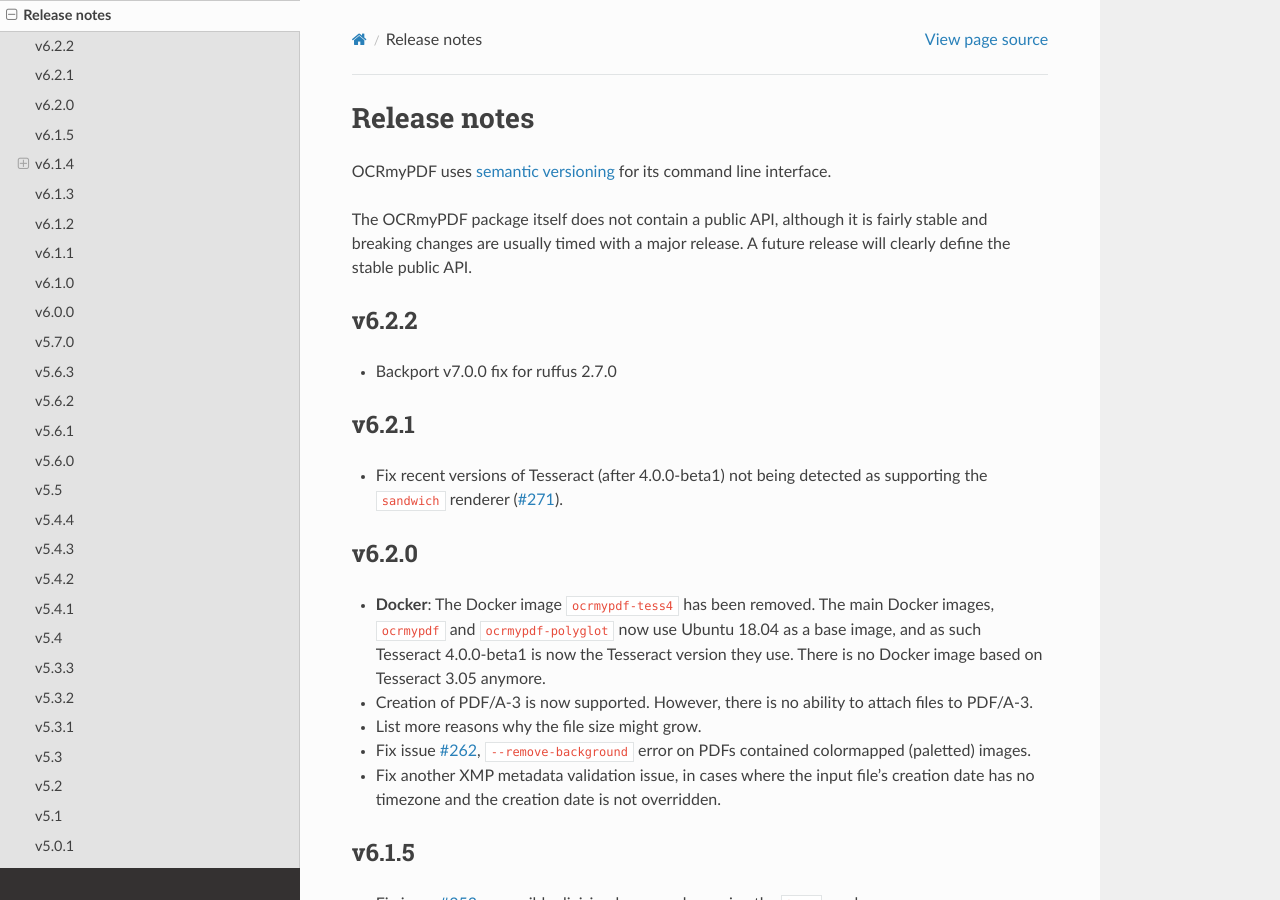
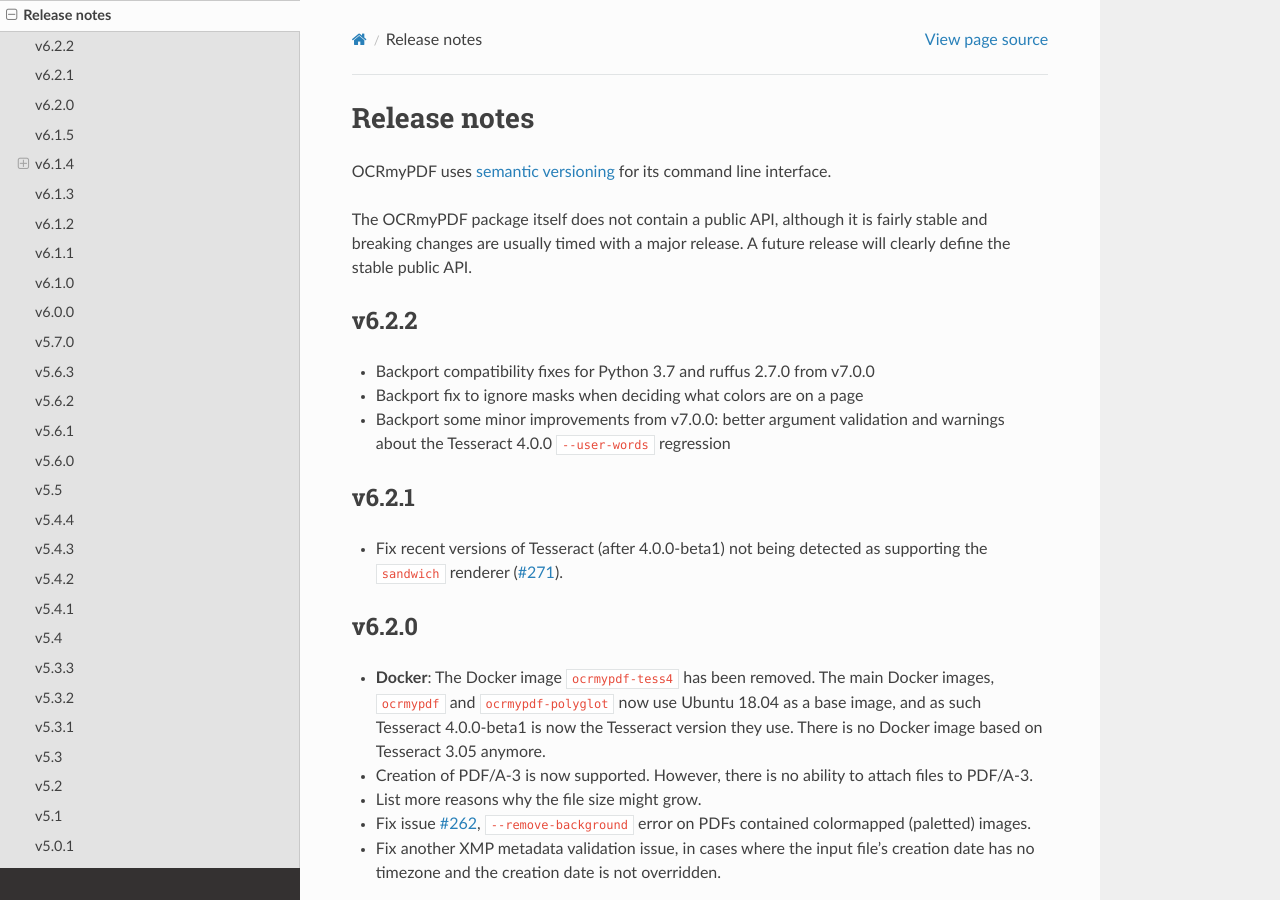
Before and after one commit to ocrmypdf/OCRmyPDF, a Sphinx documentation site: the page built from docs/release_notes.rst, in a window 1280 px wide and 900 px high. Built offline with Sphinx 7.4.7 and the Read the Docs theme 2.0.0, drawn with Linux system fonts in a browser that asks for light colours; pages that are not in the unit, such as notebooks, are missing from menus.

Commit message:
Update release notes for v6.2.2

```diff
--- a/docs/release_notes.rst
+++ b/docs/release_notes.rst
@@ -13,8 +13,9 @@
 v6.2.2
 ------
 
--   Backport v7.0.0 fix for ruffus 2.7.0
-
+-   Backport compatibility fixes for Python 3.7 and ruffus 2.7.0 from v7.0.0
+-   Backport fix to ignore masks when deciding what colors are on a page
+-   Backport some minor improvements from v7.0.0: better argument validation and warnings about the Tesseract 4.0.0 ``--user-words`` regression
 
 v6.2.1
 ------
```
